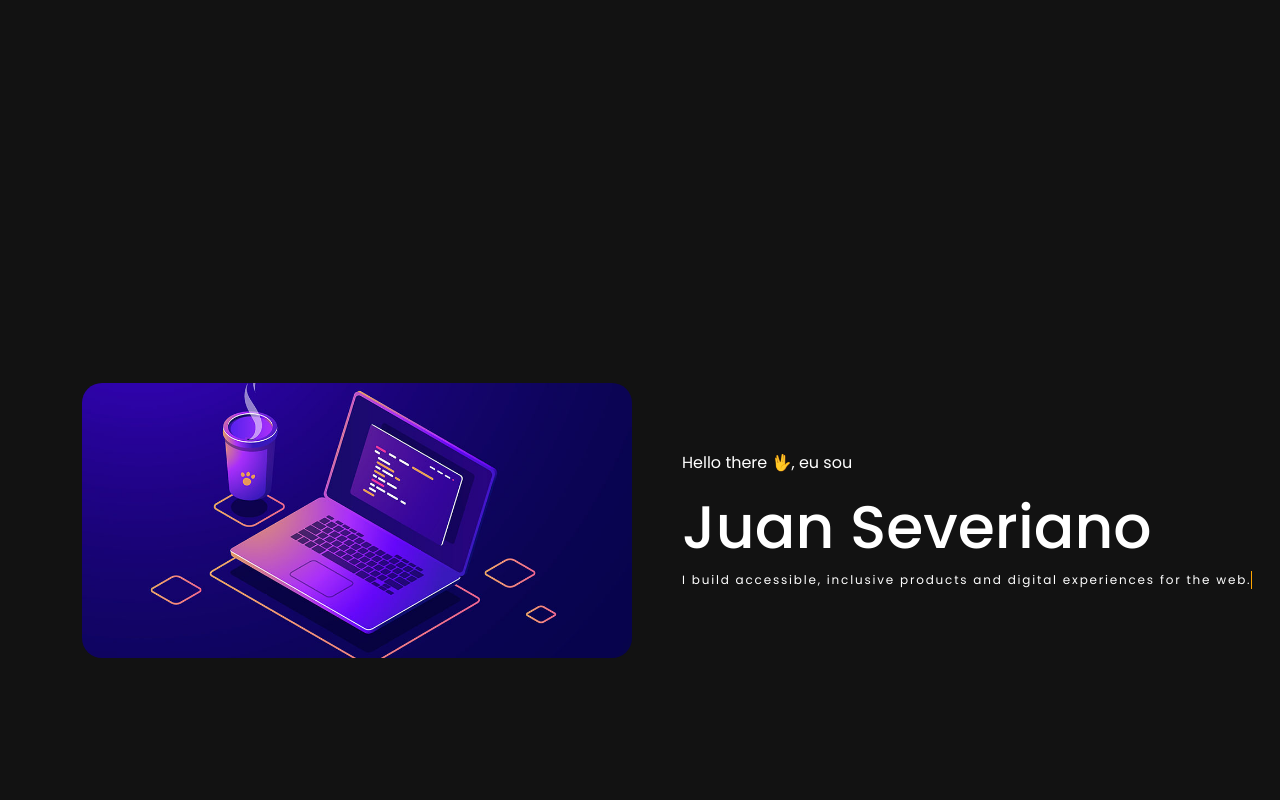
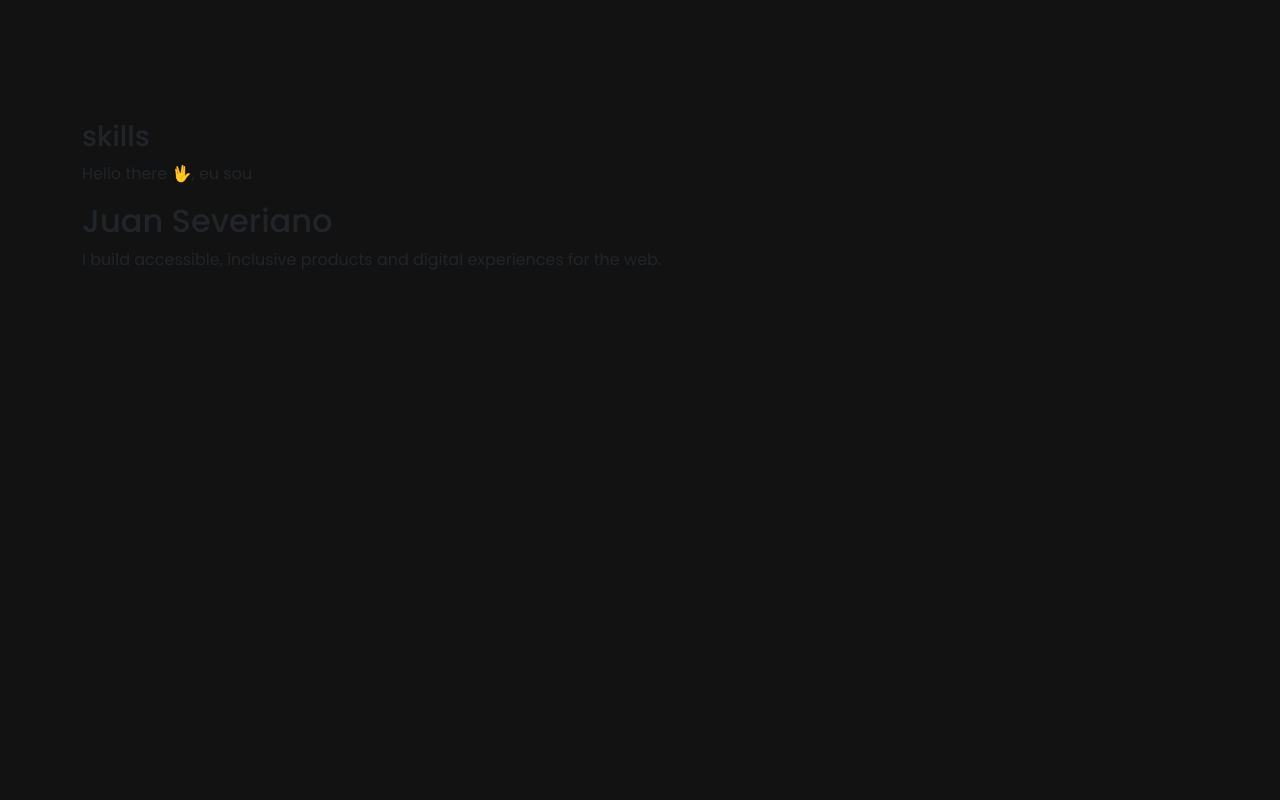
Before and after one commit to Juan-Severiano/portfolio, a React (Vite) app: page / in a window 1280 px wide. Shown: the part 1480-2280 px from the top of the page. Built offline with nearby package versions, Linux system fonts and the light colour scheme.

Commit message:
adicionando skills

```diff
--- a/src/App.jsx
+++ b/src/App.jsx
@@ -1,6 +1,7 @@
 import Home from "./screens/Home"
 import About from './screens/About';
 import Projects from "./screens/Projects";
+import Skills from "./screens/Skills";
 
 function App() {
 
@@ -8,6 +9,7 @@ function App() {
     <>
       <Home />
       <About />
+      <Skills />
       <Projects />
     </>
   )
--- a/src/components/Header.jsx
+++ b/src/components/Header.jsx
@@ -6,7 +6,7 @@ export default class Header extends Component {
             <header className="header">
                 <header className="container d-flex">
                     <aside className="logo-name">
-                        <h2 className="title">@juansev.dev</h2>
+                        <h2 className="title"><a href="#home">@juansev.dev</a></h2>
                     </aside>
                     <nav className="navbar">
                         <ul>
--- a/src/screens/About.jsx
+++ b/src/screens/About.jsx
@@ -3,7 +3,7 @@ import { Component } from "react";
 export default class About extends Component {
     render() {
         return (
-            <section className="container about">
+            <section className="container about" id="about-me">
         <aside className="about-text">
           <h3>about me</h3>
           <p>Olá! 👋 Sou um apaixonado desenvolvedor web frontend, especializado em criar experiências digitais excepcionais utilizando tecnologias modernas. Com um profundo conhecimento em React.js, trago ideias criativas à vida, transformando conceitos em interfaces interativas e responsivas.</p>
--- a/src/screens/Home.jsx
+++ b/src/screens/Home.jsx
@@ -3,7 +3,7 @@ import { Component } from "react";
 export default class Home extends Component {
     render() {
         return (
-            <section className="container home">
+            <section className="container home" id="home">
                 <aside className="img-card">
                   <img src="/img-code.jpg" alt="Imagem de um computador aberto" />
                 </aside>
--- a/src/screens/Projects.jsx
+++ b/src/screens/Projects.jsx
@@ -3,7 +3,7 @@ import { Component } from "react";
 export default class Projects extends Component {
     render() {
         return (
-            <section className="container home">
+            <section className="container projects" id="projects">
                 <aside className="img-card">
                   <img src="/img-code.jpg" alt="Imagem de um computador aberto" />
                 </aside>
--- a/src/screens/Skills.jsx
+++ b/src/screens/Skills.jsx
@@ -0,0 +1,21 @@
+import { Component } from "react";
+
+export default class Skills extends Component {
+    render() {
+        return (
+            <section className="container skills" id="skills">
+                <aside className="skills-list-container">
+                    <h3>skills</h3>
+                    <div className="skills-list">
+
+                    </div>
+                </aside>
+                <aside className="home-text-description">
+                    <p>Hello there 🖖, eu sou</p>
+                    <h2>Juan Severiano</h2>
+                    <p className="typewriter">I build accessible, inclusive products and digital experiences for the web.</p>
+                </aside>
+            </section>
+        )
+    }
+}
--- a/src/styles/style.css
+++ b/src/styles/style.css
@@ -20,6 +20,13 @@
 .header .container {
   justify-content: space-between;
   align-items: center;
+}
+.header .container .title {
+  text-decoration: none !important;
+}
+.header .container .title a {
+  text-decoration: none !important;
+  color: #fff;
 }
 .header .container ul {
   display: flex;
```
Also changed, not shown: src/styles/components/_header.scss (+7 -0 lines), 1 other file (tests, documents, lock files or other folders).
